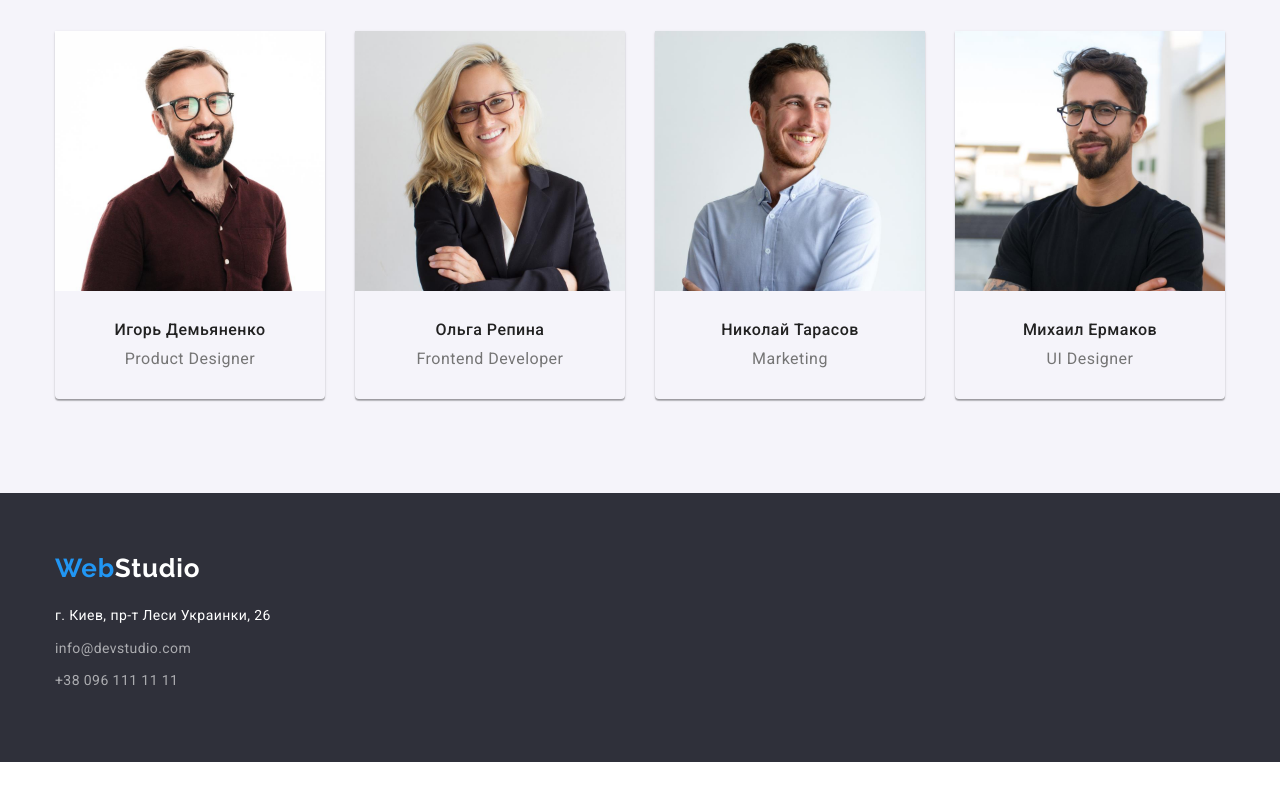
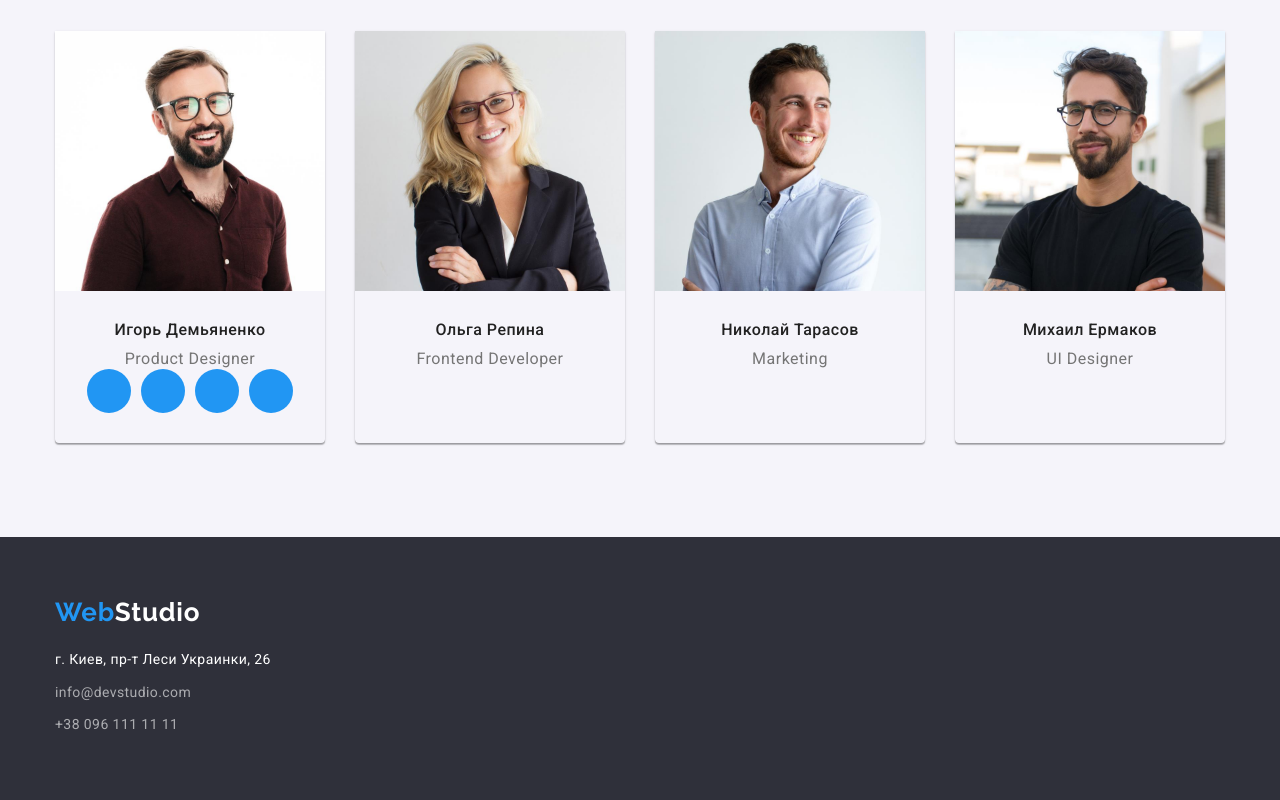
Before and after one commit to Maxstr75/goit-markup-hw-04, a plain HTML site: page index.html in a window 1280 px wide. Shown: the part 1760-2560 px from the top of the page. Before the commit the page ends 2522 px from the top, so only its background shows below. Drawn offline with nearby package versions, Linux system fonts and the light colour scheme.

Commit message:
add icon cards

```diff
--- a/css/styles.css
+++ b/css/styles.css
@@ -375,6 +375,28 @@ body {
   padding-bottom: 30px;
 }
 
+.persons-social-item {
+  width: 44px;
+  height: 44px;
+}
+
+.persons-social-item + .persons-social-item {
+  margin-left: 10px;
+}
+
+.persons-social-list {
+  display: flex;
+  justify-content: center;
+}
+
+.persons-social-link {
+  width: 100%;
+  height: 100%;
+  display: block;
+  background: #2196f3;
+  border-radius: 50%;
+}
+
 /*-------------Подвал--------*/
 .footer {
   background-color: #2f303a;
--- a/index.html
+++ b/index.html
@@ -148,6 +148,28 @@
               />
               <div class="persons-title-item-text"><h3 class="persons-title">Игорь Демьяненко</h3>
               <p lang="en" class="persons-item-text">Product Designer</p>
+              <ul class="persons-social-list list">
+                <li class="persons-social-item">
+                  <a href="" class="persons-social-link">
+
+                  </a>
+                </li>
+                <li class="persons-social-item">
+                  <a href="" class="persons-social-link">
+
+                  </a>
+                </li>
+                <li class="persons-social-item">
+                  <a href="" class="persons-social-link">
+
+                  </a>
+                </li>
+                <li class="persons-social-item">
+                  <a href="" class="persons-social-link">
+
+                  </a>
+                </li>
+              </ul>
             </div>
             </li>
             <li class="team-item">
```
